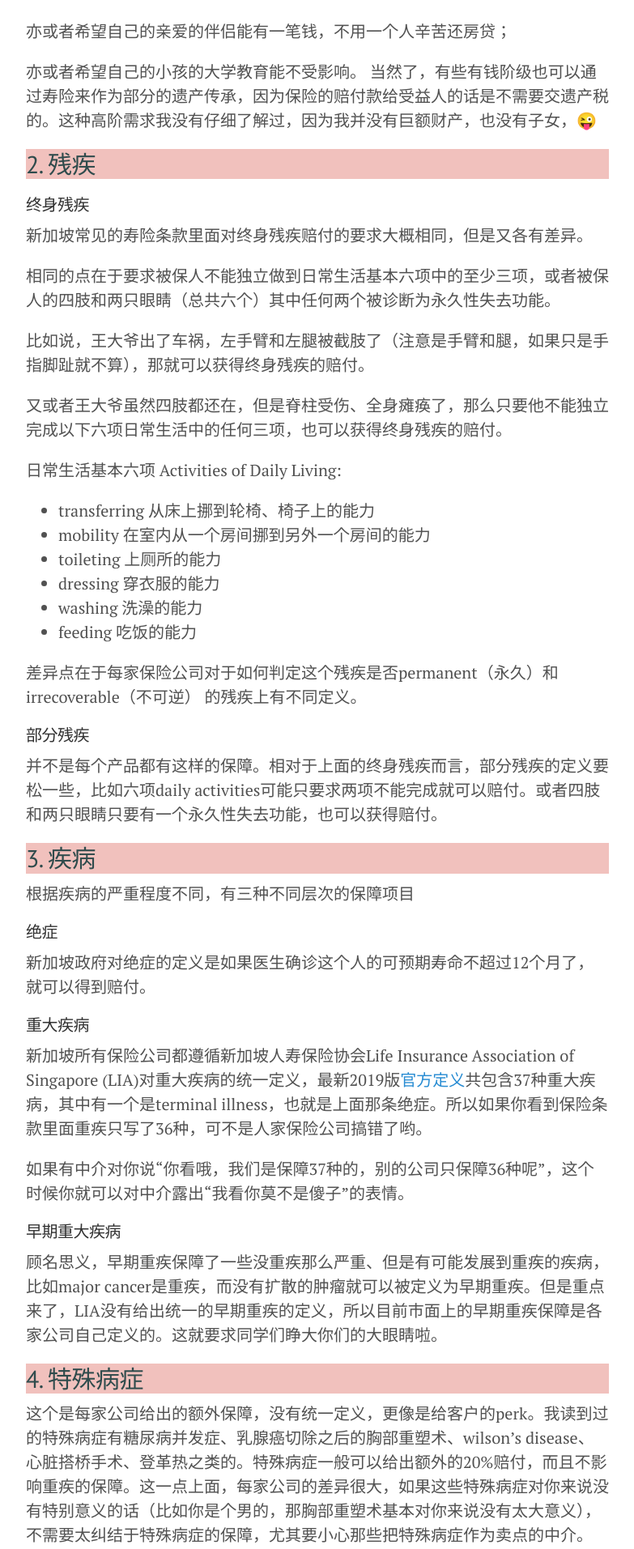
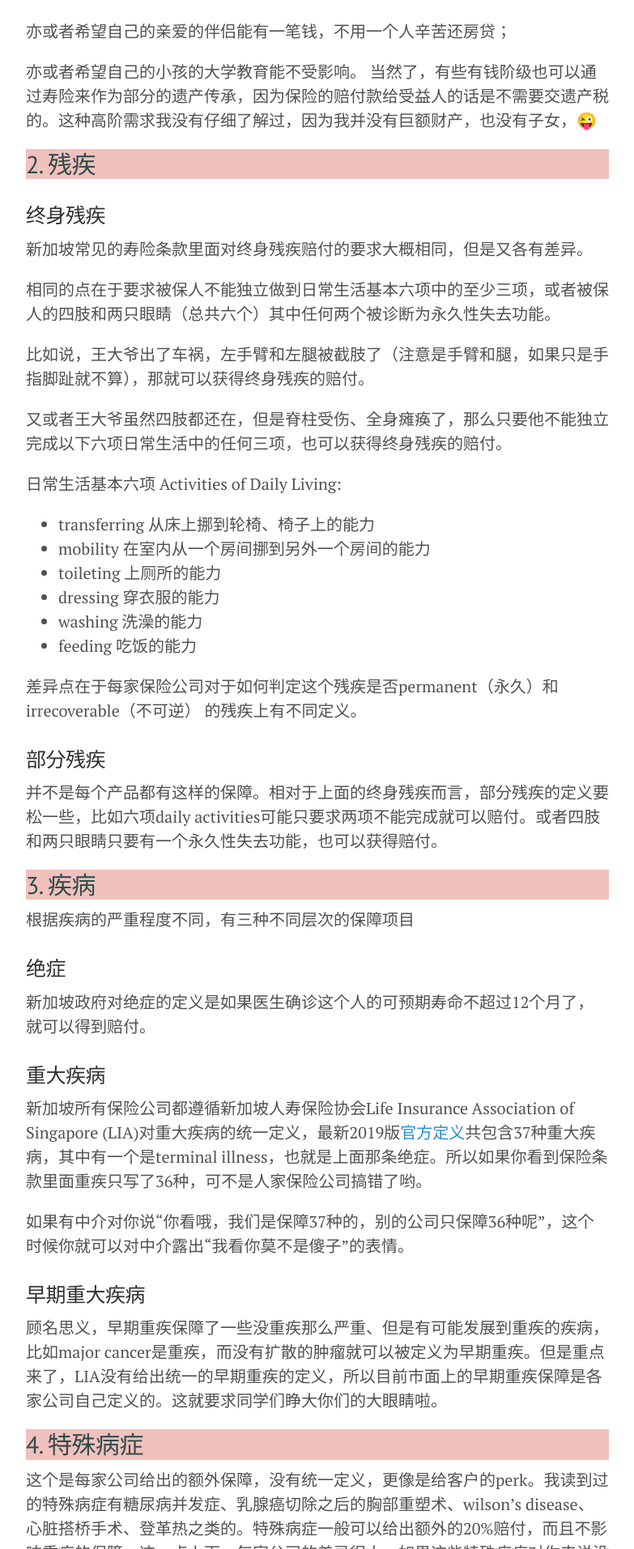
Before and after one commit to Charlotte-Vert/Charlotte-Vert.github.io, a Jekyll site: the page built from _posts/2019-10-07-life-insurance-intro.md, in a window 1280 px wide. Shown: the part 1266-3179 px from the top of the page at 81% size, without its empty margins (248-1031 px from the left). Built offline with Jekyll 4.4.1, drawn with Linux system fonts in a browser that asks for light colours.

```diff
--- a/_posts/2019-10-07-life-insurance-intro.md
+++ b/_posts/2019-10-07-life-insurance-intro.md
@@ -40,7 +40,7 @@ categories: Insurance
 当然了，有些有钱阶级也可以通过寿险来作为部分的遗产传承，因为保险的赔付款给受益人的话是不需要交遗产税的。这种高阶需求我没有仔细了解过，因为我并没有巨额财产，也没有子女，&#128540;
 
 <h2 style="background-color:#F1C1BD;color:#2F4B4C">2.  残疾</h2>
-#### 终身残疾
+### 终身残疾
 新加坡常见的寿险条款里面对终身残疾赔付的要求大概相同，但是又各有差异。
 
 相同的点在于要求被保人不能独立做到日常生活基本六项中的至少三项，或者被保人的四肢和两只眼睛（总共六个）其中任何两个被诊断为永久性失去功能。
@@ -59,21 +59,21 @@ categories: Insurance
 
 差异点在于每家保险公司对于如何判定这个残疾是否permanent（永久）和irrecoverable（不可逆） 的残疾上有不同定义。
 
-#### 部分残疾
+### 部分残疾
 并不是每个产品都有这样的保障。相对于上面的终身残疾而言，部分残疾的定义要松一些，比如六项daily activities可能只要求两项不能完成就可以赔付。或者四肢和两只眼睛只要有一个永久性失去功能，也可以获得赔付。
 
 <h2 style="background-color:#F1C1BD;color:#2F4B4C">3.  疾病</h2>
 根据疾病的严重程度不同，有三种不同层次的保障项目
-#### 绝症
+### 绝症
 新加坡政府对绝症的定义是如果医生确诊这个人的可预期寿命不超过12个月了，就可以得到赔付。
 
-#### 重大疾病
+### 重大疾病
 新加坡所有保险公司都遵循新加坡人寿保险协会Life Insurance Association of Singapore (LIA)对重大疾病的统一定义，最新2019版[官方定义](https://www.lia.org.sg/media/2161/mu5819-part-3-of-4-_lia-ci-framework-2019_comparison-of-lia-definitions_2014-and-2019.pdf)共包含37种重大疾病，其中有一个是terminal illness，也就是上面那条绝症。所以如果你看到保险条款里面重疾只写了36种，可不是人家保险公司搞错了哟。
 
 如果有中介对你说“你看哦，我们是保障37种的，别的公司只保障36种呢”，这个时候你就可以对中介露出“我看你莫不是傻子”的表情。
 
 
-#### 早期重大疾病
+### 早期重大疾病
 顾名思义，早期重疾保障了一些没重疾那么严重、但是有可能发展到重疾的疾病，比如major cancer是重疾，而没有扩散的肿瘤就可以被定义为早期重疾。但是重点来了，LIA没有给出统一的早期重疾的定义，所以目前市面上的早期重疾保障是各家公司自己定义的。这就要求同学们睁大你们的大眼睛啦。
 
 <h2 style="background-color:#F1C1BD;color:#2F4B4C">4.  特殊病症</h2>
```
